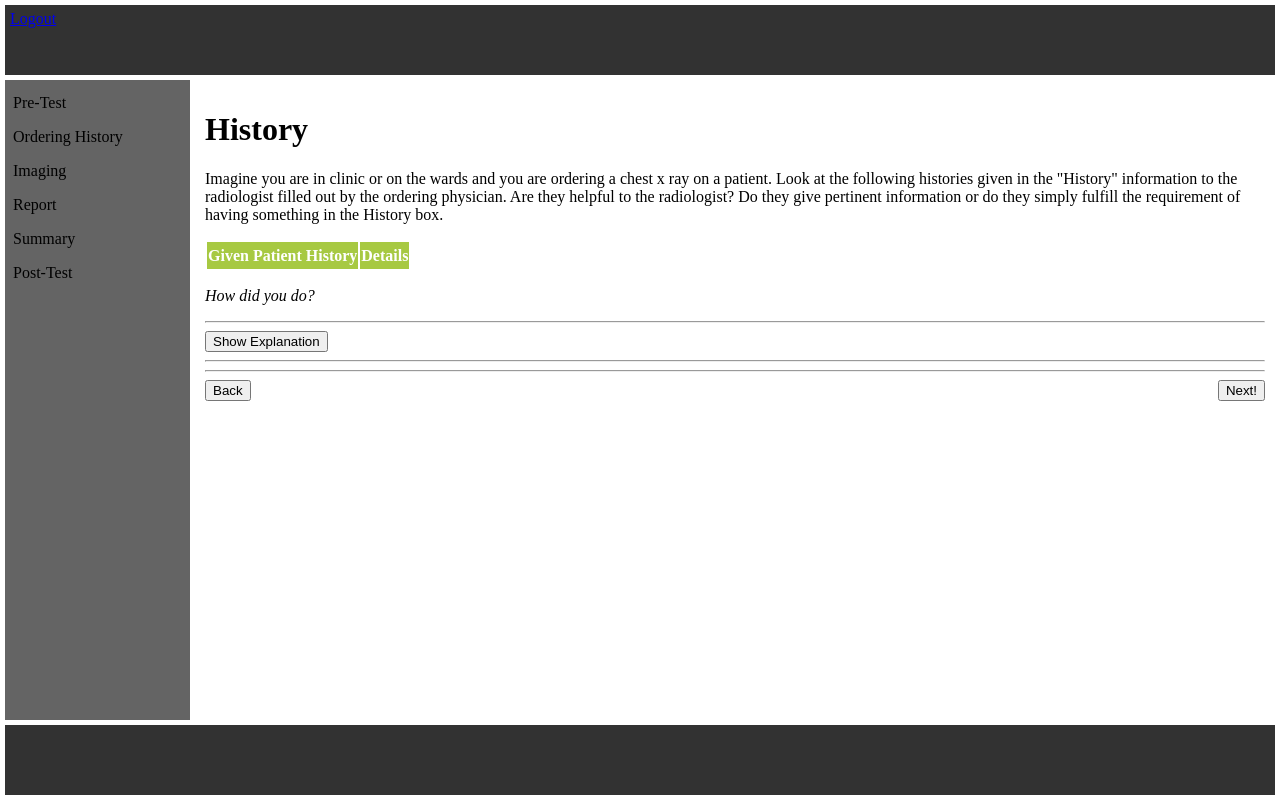
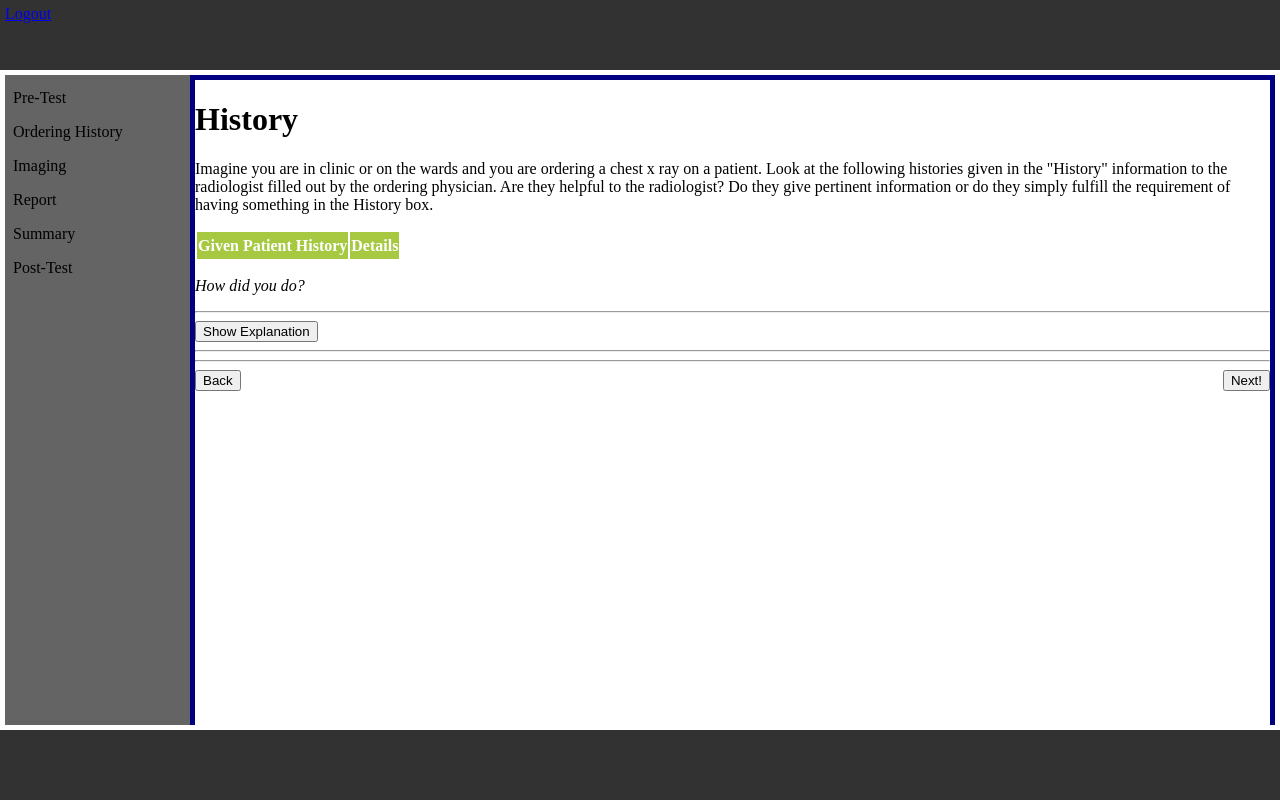
Before and after one commit to alwallace/Project-MedEd, a Flask app: page /history in a window 1280 px wide. Run offline with Flask 2, Linux system fonts and the light colour scheme; a user stored in the database is signed in; data comes from the database, SQL or seed files in the repository; both versions use the stored data as it was after the commit; data that the repository does not hold is empty; some libraries are stand-ins or nearby versions.

```diff
--- a/meded/navigator.py
+++ b/meded/navigator.py
@@ -19,7 +19,7 @@ def getCaseFromNavID(navID):
 def getCaseBrief(caseID):
 	response = []
 	row = query_db("SELECT name, description, description_image FROM cases WHERE case_id=?", (caseID,), True)
-	response.append({'name':row[0], 'description':row[1], 'description_image':row[2]})
+	response.append({'name':row[0], 'description':row[1], 'description_image':url_for('static', filename='images/' + row[2])})
 	return response
 
 def getCaseTest(caseID):
--- a/meded/static/StyleSheet.css
+++ b/meded/static/StyleSheet.css
@@ -1,18 +1,17 @@
-#header, #body, #footer { position: absolute; overflow: auto; }
+#header, #body, #footer { position: absolute; }
 #header { height: 60px; top: 0; left: 0; right: 0; }
-#body { top: 75px; left: 0; right: 0; bottom: 80px; }
+#body { top: 70px; left: 0; right: 0; bottom: 70px; }
 #footer { height: 60px; left: 0; right: 0; bottom: 0; }
 
 #header {
     background-color:rgb(50,50,50);
-    color:white;
     text-align:left;
     padding:5px;
-    margin:5px;
 }
 
 #body {
-
+    overflow-y: hidden;
+    margin:5px;
 }
 
 #leftpane {
@@ -22,7 +21,6 @@
     height:100%;
     float:left;
     padding:5px;
-    margin:5px;
 }
 
 #centerpane {
@@ -53,10 +51,9 @@
 
 #centerpanenoright {
     height:100%;
-    padding:10px;
-    margin:5px;
+    border:5px solid navy;
     overflow-y:auto;
-    overflow-x:hidden;
+    overflow-x:auto;
 }
 #rightpane {
     line-height:30px;
@@ -73,7 +70,6 @@
     clear:both;
     text-align:right;
     padding:5px;
-    margin:5px;
 }
 
 #pretesttable td {
```
Also changed, not shown: meded/extra/meded.sqlite.
